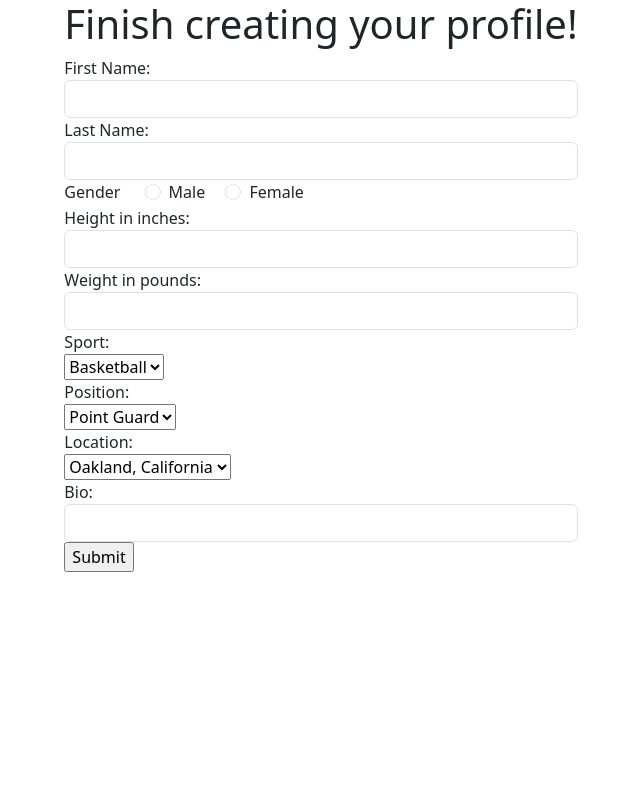
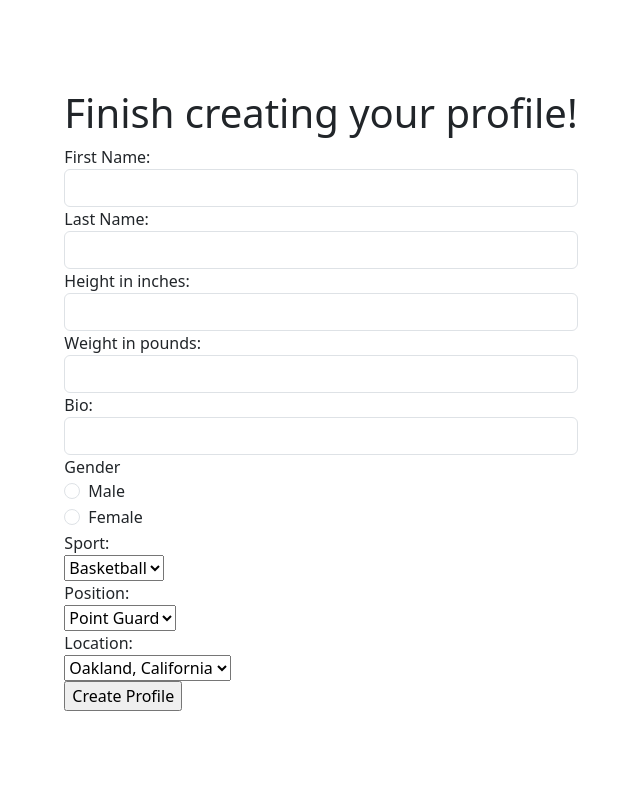
Before and after one commit to iareadrian/HB-college-athlete-recruiting, a Flask app: page /complete-student-profile in a window 1280 px wide. Shown: the whole page, without its empty margins (319-959 px from the left). Run offline with Flask 2, Linux system fonts and the light colour scheme.

Commit message:
Formatting student profile page

```diff
--- a/templates/base.html
+++ b/templates/base.html
@@ -12,7 +12,7 @@
         {% block head %}{% endblock %}
 
     </head>
-    <body>
+    <body class="d-flex justify-content-center align-items-center min-vw-100 min-vh-100">
         {% for msg in get_flashed_messages() %}
             <p class="flash-msg">
                 {{ msg }}
--- a/templates/complete-student-profile.html
+++ b/templates/complete-student-profile.html
@@ -15,15 +15,6 @@
                 <label for="lname">Last Name:</label>
                 <input type="text" id="lname" name="lname" class="form-control">
             </div>
-            <label for="gender" style="margin-right: 20px;">Gender</label>
-            <div class="form-check form-check-inline" id="gender">
-                <input class="form-check-input" type="radio" name="gender" value="male" id="male">
-                <label class="form-check-label" for="male">Male</label>
-            </div>
-            <div class="form-check form-check-inline" id="gender">
-                <input class="form-check-input" type="radio" name="gender" value="female" id="female">
-                <label class="form-check-label" for="female">Female</label>
-            </div>
             <div>
                 <label for="height">Height in inches:</label>
                 <input type="text" id="height" name="height" class="form-control">
@@ -31,6 +22,21 @@
             <div>
                 <label for="weight">Weight in pounds:</label>
                 <input type="text" id="weight" name="weight" class="form-control">
+            </div>
+            <div>
+                <label for="bio">Bio:</label>
+                <input type="text" id="bio" name="bio" class="form-control">
+            </div>
+            <div class="form-group" id="gender">
+                <label for="gender" style="margin-right: 20px;">Gender</label>
+                <div class="form-check" id="gender">
+                    <input class="form-check-input" type="radio" name="gender" value="male" id="male">
+                    <label class="form-check-label" for="male">Male</label>
+                </div>
+                <div class="form-check" id="gender">
+                    <input class="form-check-input" type="radio" name="gender" value="female" id="female">
+                    <label class="form-check-label" for="female">Female</label>
+            </div>
             </div>
             <label for="sport">Sport:</label>
             <div id="sport"><!--dropdown menu-->
@@ -52,11 +58,7 @@
                 </select>
             </div>
             <div>
-                <label for="bio">Bio:</label>
-                <input type="text" id="bio" name="bio" class="form-control">
-            </div>
-            <div>
-                <input type="submit">
+                <input type="submit" value="Create Profile">
             </div>
         </form>
     </div>
```
Also changed, not shown: templates/student-profile.html (+5 -4 lines).
